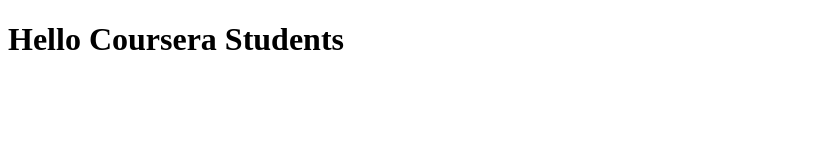
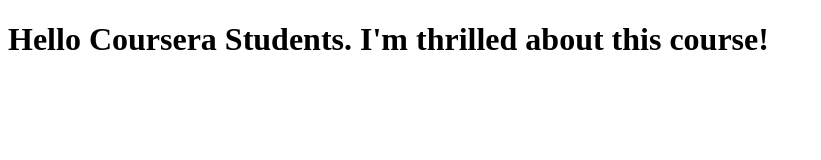
Before and after one commit to asterfinde/coursera-test, a plain HTML site: page index.html in a window 1280 px wide. Shown: the whole page, without its empty margins (0-821 px from the left). Drawn offline with Linux system fonts and the light colour scheme.

Commit message:
First web file.

```diff
--- a/index.html
+++ b/index.html
@@ -5,6 +5,6 @@
 	<title>Hello Coursera</title>
 </head>
 <body>
-	<h1>Hello Coursera Students</h1>
+	<h1>Hello Coursera Students. I'm thrilled about this course!</h1>
 </body>
 </html>
```
